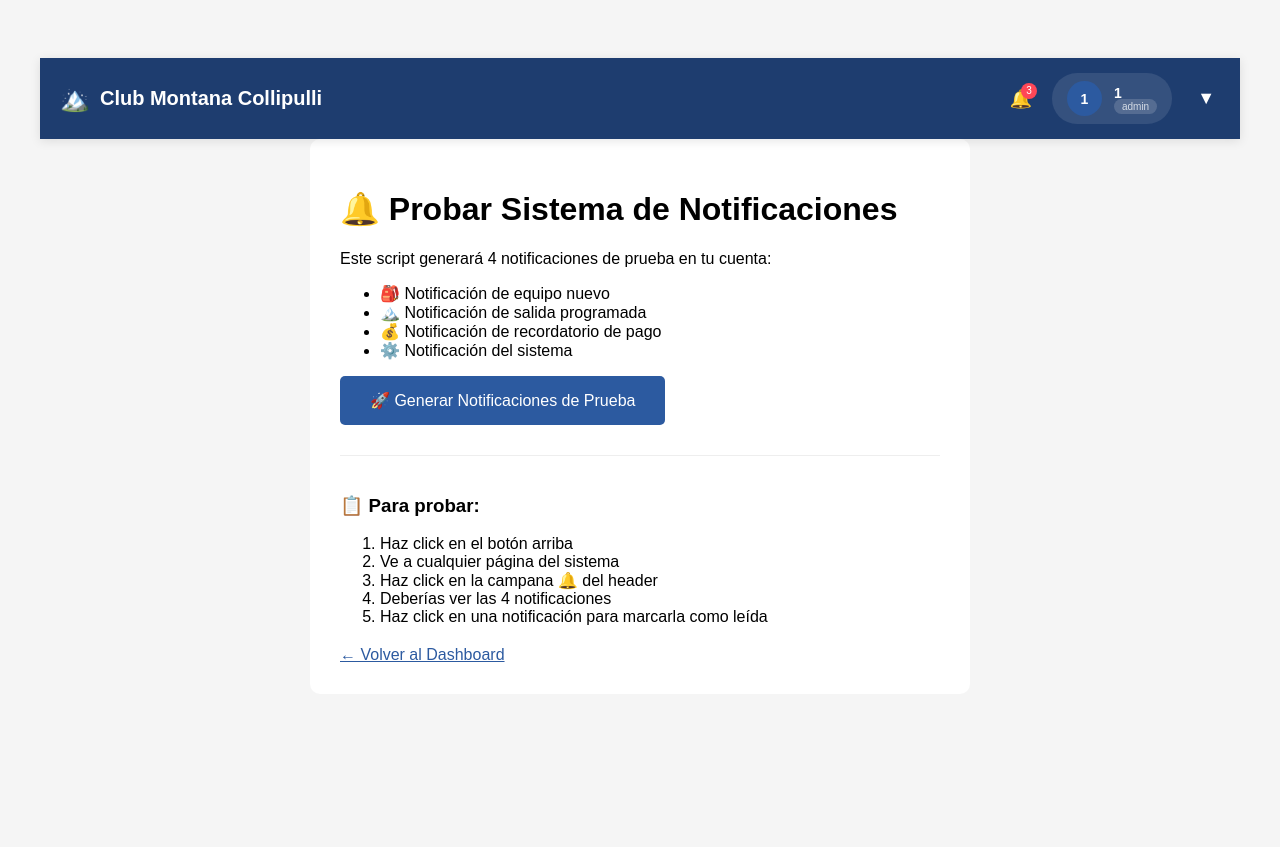
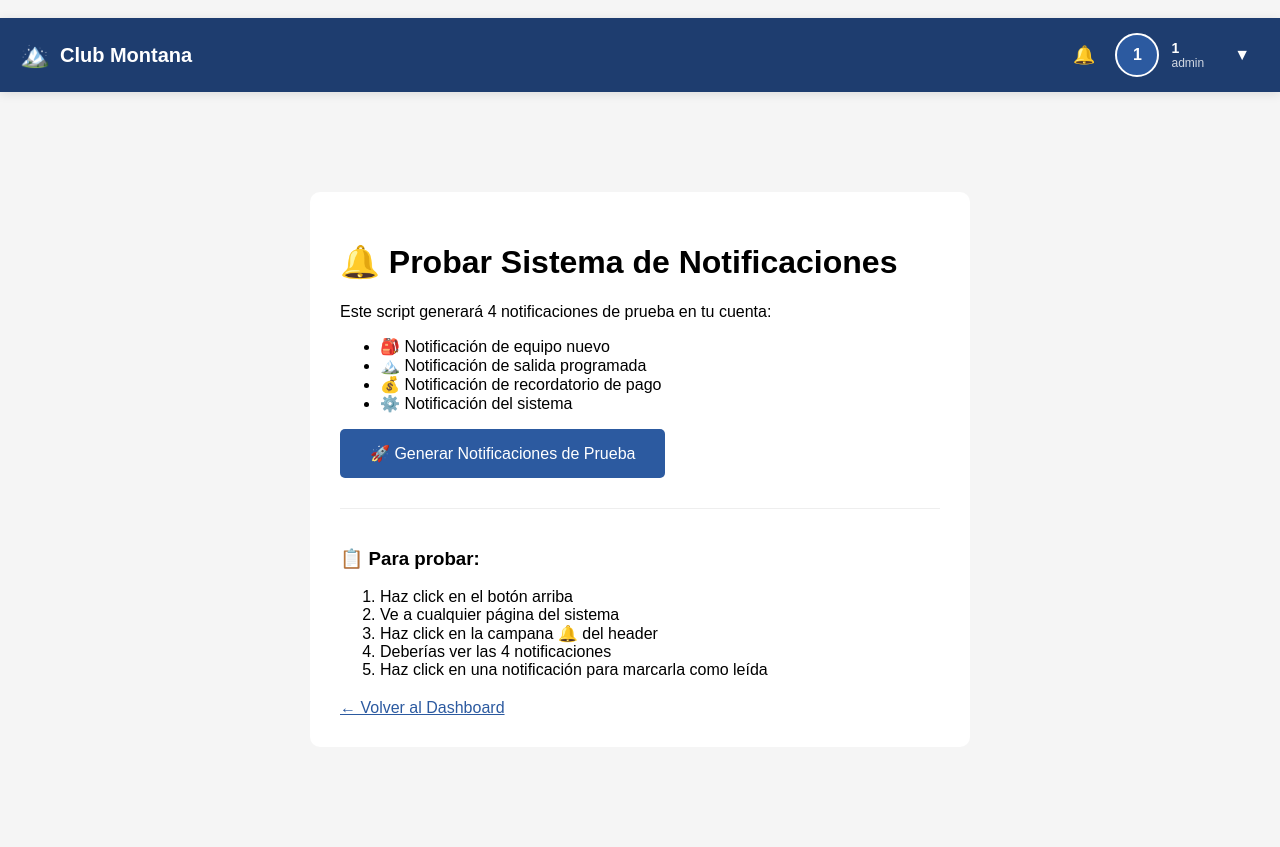
Before and after one commit to carlospipen1/club-montana-php, a PHP site: page /probar_notificaciones.php in a window 1280 px wide. Before the commit the page ends 662 px from the top, so only its background shows below. Run offline with PHP 8.4, Linux system fonts and the light colour scheme; the visitor is signed in with stand-in values (Sample User, id 1).

Commit message:
fix: Solve header and notification issues

```diff
--- a/includes/header.php
+++ b/includes/header.php
@@ -2,6 +2,38 @@
 // Header consistente para todas las páginas
 if (!isset($_SESSION)) {
     session_start();
+}
+
+// Cargar notificaciones si el usuario está logueado
+$num_notificaciones = 0;
+if (isset($_SESSION['usuario_id'])) {
+    try {
+        require_once 'config/database.php';
+        $database = new Database();
+        $db = $database->getConnection();
+
+        if ($db) {
+            // Asegurar que la tabla existe
+            $db->exec("CREATE TABLE IF NOT EXISTS notificaciones (
+                id INTEGER PRIMARY KEY AUTOINCREMENT,
+                usuario_id INTEGER NOT NULL,
+                tipo TEXT NOT NULL,
+                titulo TEXT NOT NULL,
+                mensaje TEXT NOT NULL,
+                enlace TEXT,
+                leida BOOLEAN DEFAULT 0,
+                fecha_creacion DATETIME DEFAULT CURRENT_TIMESTAMP
+            )");
+
+            // Contar notificaciones no leídas
+            $stmt = $db->prepare("SELECT COUNT(*) FROM notificaciones WHERE usuario_id = ? AND leida = 0");
+            $stmt->execute([$_SESSION['usuario_id']]);
+            $num_notificaciones = $stmt->fetchColumn();
+        }
+    } catch (Exception $e) {
+        // Silenciar errores para no romper el header
+        error_log("Error en header: " . $e->getMessage());
+    }
 }
 ?>
 <header style="
@@ -16,20 +48,23 @@
     top: 0;
     z-index: 1000;
 ">
-    <!-- Logo y nombre del sistema -->
-    <div style="display: flex; align-items: center; gap: 15px;">
+    <!-- Logo -->
+    <div>
         <a href="dashboard.php" style="text-decoration: none; color: white; display: flex; align-items: center; gap: 10px;">
             <span style="font-size: 24px;">🏔️</span>
-            <h1 style="margin: 0; font-size: 20px; font-weight: bold;">Club Montana Collipulli</h1>
+            <h1 style="margin: 0; font-size: 20px; font-weight: bold;">Club Montana</h1>
         </a>
     </div>
 
     <!-- Información del usuario -->
     <div style="display: flex; align-items: center; gap: 20px;">
         <?php if (isset($_SESSION['usuario_id'])): ?>
-            <!-- Notificaciones (placeholder) -->
+
+            <!-- NOTIFICACIONES SIMPLIFICADAS -->
             <div style="position: relative;">
-                <span style="font-size: 18px; cursor: pointer;">🔔</span>
+                <a href="notificaciones.php" style="color: white; text-decoration: none; font-size: 18px; position: relative;">
+                    🔔
+                    <?php if ($num_notificaciones > 0): ?>
                     <span style="
                         position: absolute;
                         top: -5px;
@@ -37,36 +72,37 @@
                         background: #ff4757;
                         color: white;
                         border-radius: 50%;
-                    width: 16px;
-                    height: 16px;
-                    font-size: 10px;
+                        width: 18px;
+                        height: 18px;
+                        font-size: 11px;
                         display: flex;
                         align-items: center;
                         justify-content: center;
-                ">3</span>
+                        font-weight: bold;
+                    "><?php echo $num_notificaciones; ?></span>
+                    <?php endif; ?>
+                </a>
             </div>
 
             <!-- Información del usuario -->
-            <div style="display: flex; align-items: center; gap: 12px; background: rgba(255,255,255,0.1); padding: 8px 15px; border-radius: 25px;">
+            <div style="display: flex; align-items: center; gap: 12px;">
                 <div style="
-                    width: 35px;
-                    height: 35px;
+                    width: 40px;
+                    height: 40px;
                     background: #2c5aa0;
                     border-radius: 50%;
                     display: flex;
                     align-items: center;
                     justify-content: center;
                     font-weight: bold;
-                    font-size: 14px;
+                    border: 2px solid white;
                 ">
                     <?php
                     $nombres = $_SESSION['usuario_nombre'] ?? '';
-                    $iniciales = '';
+                    $iniciales = 'U';
                     if (!empty($nombres)) {
                         $partes = explode(' ', $nombres);
-                        $iniciales = strtoupper(substr($partes[0], 0, 1) . (isset($partes[1]) ? substr($partes[1], 0, 1) : ''));
-                    } else {
-                        $iniciales = 'U';
+                        $iniciales = strtoupper(substr($partes[0], 0, 1) . (isset($partes[1]) ? substr($partes[1], 0, 1) : substr($partes[0], 1, 1)));
                     }
                     echo $iniciales;
                     ?>
@@ -74,27 +110,20 @@
                 <div>
                     <div style="font-weight: bold; font-size: 14px;"><?php echo htmlspecialchars($_SESSION['usuario_nombre'] ?? 'Usuario'); ?></div>
                     <div style="font-size: 12px; opacity: 0.8;">
-                        <span style="
-                            background: rgba(255,255,255,0.2);
-                            padding: 2px 8px;
-                            border-radius: 10px;
-                            font-size: 10px;
-                        ">
                         <?php echo htmlspecialchars($_SESSION['usuario_rol'] ?? 'miembro'); ?>
-                        </span>
                     </div>
                 </div>
             </div>
 
-            <!-- Menú desplegable -->
+            <!-- Menú simple -->
             <div style="position: relative;">
                 <button style="
                     background: none;
                     border: none;
                     color: white;
-                    font-size: 18px;
+                    font-size: 16px;
                     cursor: pointer;
-                    padding: 5px;
+                    padding: 5px 10px;
                 " onclick="toggleMenu()">▼</button>
 
                 <div id="userMenu" style="
@@ -110,29 +139,10 @@
                     z-index: 1001;
                     margin-top: 5px;
                 ">
-                    <a href="perfil.php" style="
-                        display: block;
-                        padding: 12px 15px;
-                        text-decoration: none;
-                        color: #333;
-                        border-bottom: 1px solid #eee;
-                        font-size: 14px;
-                    ">👤 Mi Perfil</a>
-                    <a href="dashboard.php" style="
-                        display: block;
-                        padding: 12px 15px;
-                        text-decoration: none;
-                        color: #333;
-                        border-bottom: 1px solid #eee;
-                        font-size: 14px;
-                    ">📊 Dashboard</a>
-                    <a href="logout.php" style="
-                        display: block;
-                        padding: 12px 15px;
-                        text-decoration: none;
-                        color: #e74c3c;
-                        font-size: 14px;
-                    ">🚪 Cerrar Sesión</a>
+                    <a href="perfil.php" style="display: block; padding: 12px 15px; text-decoration: none; color: #333; border-bottom: 1px solid #eee;">👤 Mi Perfil</a>
+                    <a href="dashboard.php" style="display: block; padding: 12px 15px; text-decoration: none; color: #333; border-bottom: 1px solid #eee;">📊 Dashboard</a>
+                    <a href="notificaciones.php" style="display: block; padding: 12px 15px; text-decoration: none; color: #333; border-bottom: 1px solid #eee;">🔔 Notificaciones</a>
+                    <a href="logout.php" style="display: block; padding: 12px 15px; text-decoration: none; color: #e74c3c;">🚪 Cerrar Sesión</a>
                 </div>
             </div>
 
@@ -154,7 +164,6 @@
             </script>
 
         <?php else: ?>
-            <!-- Si no está logueado -->
             <a href="login.php" style="color: white; text-decoration: none; background: #2c5aa0; padding: 8px 15px; border-radius: 5px;">Iniciar Sesión</a>
         <?php endif; ?>
     </div>
--- a/probar_notificaciones.php
+++ b/probar_notificaciones.php
@@ -7,56 +7,52 @@
     exit;
 }
 
+// Primero, asegurarnos de que las tablas existan
 require_once 'config/database.php';
-require_once 'config/NotificationSystem.php';
-
 $database = new Database();
 $db = $database->getConnection();
-$notificationSystem = new NotificationSystem($db);
 
 $mensaje = '';
 
+// Crear tabla de notificaciones si no existe
+try {
+    $db->exec("CREATE TABLE IF NOT EXISTS notificaciones (
+        id INTEGER PRIMARY KEY AUTOINCREMENT,
+        usuario_id INTEGER NOT NULL,
+        tipo TEXT NOT NULL,
+        titulo TEXT NOT NULL,
+        mensaje TEXT NOT NULL,
+        enlace TEXT,
+        leida BOOLEAN DEFAULT 0,
+        fecha_creacion DATETIME DEFAULT CURRENT_TIMESTAMP
+    )");
+} catch (Exception $e) {
+    $mensaje = "❌ Error creando tabla: " . $e->getMessage();
+}
+
 // Generar notificaciones de prueba
-if (isset($_POST['generar_pruebas'])) {
+if (isset($_POST['generar_pruebas']) && $db) {
     $usuario_id = $_SESSION['usuario_id'];
 
-    // Notificación 1: Equipo
-    $notificationSystem->create(
-        $usuario_id,
-        'equipo',
-        '🎒 Nuevo equipo disponible',
-        'Se ha agregado "Cuerda de 60m" al inventario del club',
-        'equipos.php'
-    );
+    try {
+        // Notificación 1: Equipo
+        $stmt = $db->prepare("INSERT INTO notificaciones (usuario_id, tipo, titulo, mensaje, enlace) VALUES (?, ?, ?, ?, ?)");
+        $stmt->execute([$usuario_id, 'equipo', '🎒 Nuevo equipo disponible', 'Se ha agregado "Cuerda de 60m" al inventario del club', 'equipos.php']);
 
-    // Notificación 2: Salida
-    $notificationSystem->create(
-        $usuario_id,
-        'salida',
-        '🏔️ Nueva salida programada',
-        'Se ha creado la salida "Cerro Negro - Dificultad Media" para el 15 de Octubre',
-        'salidas.php'
-    );
+        // Notificación 2: Salida
+        $stmt->execute([$usuario_id, 'salida', '🏔️ Nueva salida programada', 'Se ha creado la salida "Cerro Negro" para el 15 de Octubre', 'salidas.php']);
 
-    // Notificación 3: Cuota
-    $notificationSystem->create(
-        $usuario_id,
-        'cuota',
-        '💰 Recordatorio de pago',
-        'Tu cuota de Octubre 2024 vence en 5 días',
-        'cuotas.php'
-    );
+        // Notificación 3: Cuota
+        $stmt->execute([$usuario_id, 'cuota', '💰 Recordatorio de pago', 'Tu cuota de Octubre 2024 vence en 5 días', 'cuotas.php']);
 
-    // Notificación 4: Sistema
-    $notificationSystem->create(
-        $usuario_id,
-        'sistema',
-        '⚙️ Actualización del sistema',
-        'Se han agregado nuevas funciones al sistema de gestión',
-        'dashboard.php'
-    );
+        // Notificación 4: Sistema
+        $stmt->execute([$usuario_id, 'sistema', '⚙️ Actualización del sistema', 'Se han agregado nuevas funciones al sistema', 'dashboard.php']);
 
-    $mensaje = '✅ 4 notificaciones de prueba generadas correctamente';
+        $mensaje = '✅ 4 notificaciones de prueba generadas correctamente';
+
+    } catch (Exception $e) {
+        $mensaje = "❌ Error generando notificaciones: " . $e->getMessage();
+    }
 }
 ?>
 <!DOCTYPE html>
@@ -65,11 +61,12 @@
     <meta charset="UTF-8">
     <title>Probar Notificaciones</title>
     <style>
-        body { font-family: Arial; margin: 40px; background: #f5f5f5; }
-        .container { max-width: 600px; margin: 0 auto; background: white; padding: 30px; border-radius: 10px; }
+        body { font-family: Arial; margin: 0; background: #f5f5f5; }
+        .container { max-width: 600px; margin: 100px auto; background: white; padding: 30px; border-radius: 10px; }
         .btn { background: #2c5aa0; color: white; padding: 15px 30px; border: none; border-radius: 5px; cursor: pointer; font-size: 16px; }
         .mensaje { padding: 15px; border-radius: 5px; margin: 20px 0; }
         .success { background: #d4edda; color: #155724; }
+        .error { background: #f8d7da; color: #721c24; }
     </style>
 </head>
 <body>
@@ -79,7 +76,9 @@
         <h1>🔔 Probar Sistema de Notificaciones</h1>
 
         <?php if ($mensaje): ?>
-            <div class="mensaje success"><?php echo $mensaje; ?></div>
+            <div class="mensaje <?php echo strpos($mensaje, '✅') !== false ? 'success' : 'error'; ?>">
+                <?php echo $mensaje; ?>
+            </div>
         <?php endif; ?>
 
         <p>Este script generará 4 notificaciones de prueba en tu cuenta:</p>
```
Also changed, not shown: socios.php (+10 -9 lines). Lines whose indentation alone changed are shown as unchanged.
